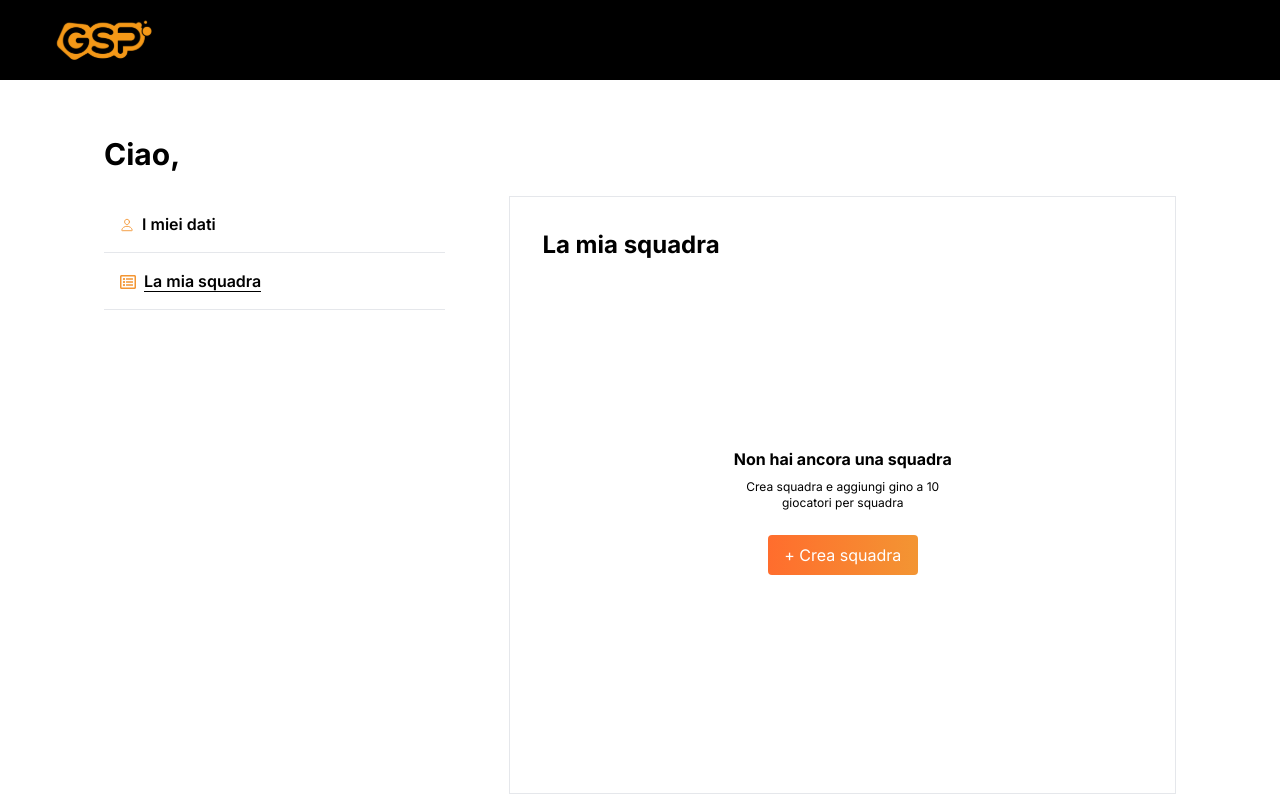
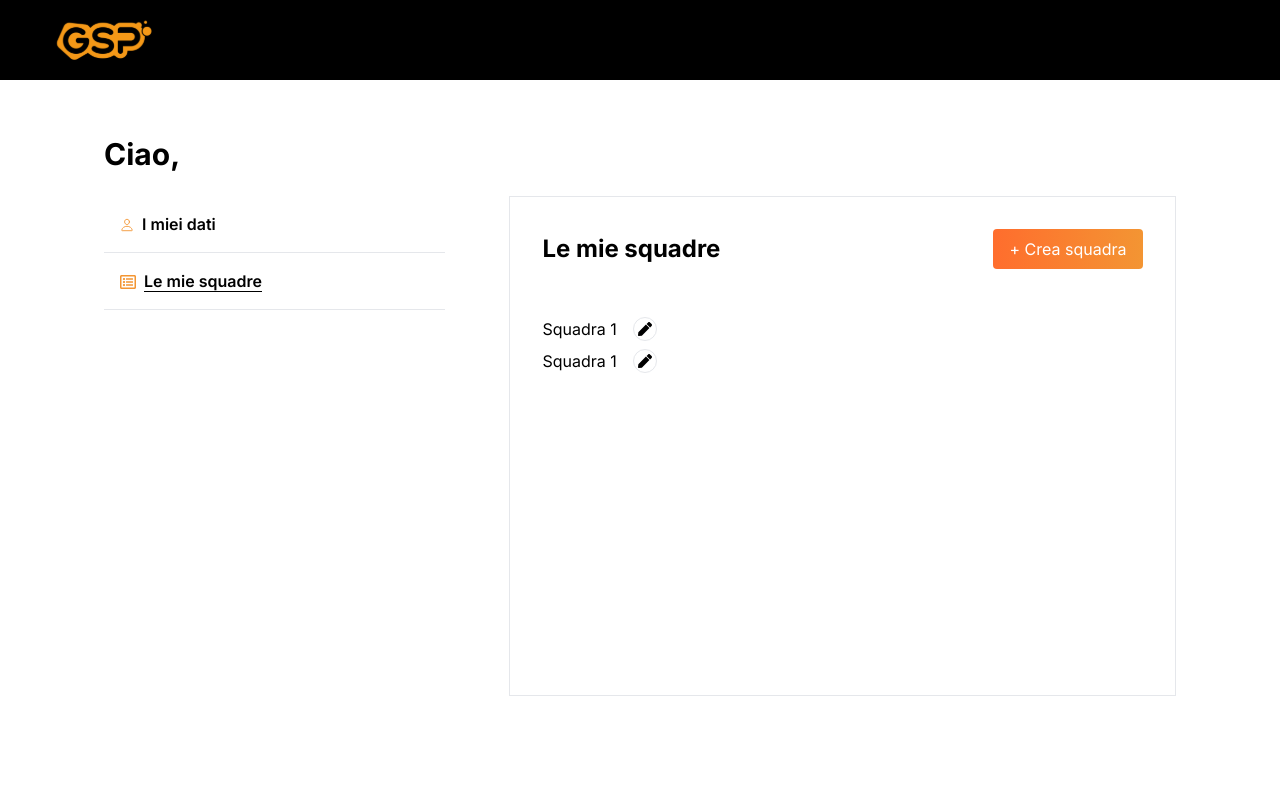
Before and after one commit to graziolieduardo/gsplizzana-frontend, a Next.js app: page /dashboard/squadra in a window 1280 px wide. Shown: the top 800 px of the page. Built offline with nearby package versions, Linux system fonts and the light colour scheme; no server answers.

Commit message:
add Dynamic squadra page and fix index squadra

```diff
--- a/src/api/client.tsx
+++ b/src/api/client.tsx
@@ -33,7 +33,7 @@ const errorHandler = (error: any) => {
     if (error?.response?.status === 401) {
         // clear user to force logout in case of unauthorized
         localStorage.removeItem("user");
-        window.location.replace("/");
+        // window.location.replace("/");
     }
     return Promise.reject(error);
 };
--- a/src/components/common/Giocatore.tsx
+++ b/src/components/common/Giocatore.tsx
@@ -3,7 +3,7 @@ import { FaChevronDown, FaChevronUp, FaTrash  } from "react-icons/fa";
 import AddPlayerModal from '../AddPlayerModal';
 
 
-export default function Giocatore({  isEditPage }: any) {
+export default function Giocatore() {
 
     const [isOpen, setIsOpen] = useState(false)
     const [isModalOpen, setIsModalOpen] = useState(false)
@@ -21,7 +21,7 @@ export default function Giocatore({  isEditPage }: any) {
                     }
                 </div>
 
-                {/* da aggiungere logicase e' capitano */}
+                {/* da aggiungere logica se e' capitano */}
                 <div> nome cognome (C)</div>
             </div>
 
@@ -40,10 +40,10 @@ export default function Giocatore({  isEditPage }: any) {
                 <div className='mt-2'>avatar_url</div>
 
                 {/* edit and delete button */}
-                {isEditPage && <div className='mt-2 gap-x-4 flex items-center '>
-                    <div onClick={ () => { setIsModalOpen(!isModalOpen) } } className='rounded w-full bg-white text-primary-dark font-semibold text-center py-2 border-gradient px-6'> Modifica</div>
-                    <div className='rounded-full border p-2 cursor-pointer'> <FaTrash className='text-lg'/> </div>
-                </div >}
+                 <div className='mt-2 gap-x-4 flex items-center '>
+                    <div onClick={ () => { setIsModalOpen(!isModalOpen) } } className='rounded cursor-pointer w-full bg-white text-primary-dark font-semibold text-center py-2 border-gradient px-6'> Modifica</div>
+                    <div className='rounded-full border p-2 cursor-pointer hover:border-gray-500'> <FaTrash className='text-lg'/> </div>
+                </div >
 
             </div>}
 
--- a/src/layouts/DashLayout.tsx
+++ b/src/layouts/DashLayout.tsx
@@ -30,7 +30,7 @@ export const DashLayout = ({ children }: LayoutProps) => {
                 <div className="md:w-[450px] h-full font-semibold md:pr-16">
                     <ul className="flex-1">
                         <li className="py-4 pl-4 border-b"><Link href="/dashboard/profile"><IoPersonOutline className="inline mr-1 text-sm text-primary" /> <span className={`${pathName?.includes('profile') ? 'border-b border-black' : ""}`}>I miei dati</span></Link></li>
-                        <li className="py-4 pl-4 border-b"><Link href="/dashboard/squadra"><FaRegListAlt className="inline mr-1 text-primary" /> <span className={`${pathName?.includes('squadra') ? 'border-b border-black' : ""}`}>La mia squadra</span> </Link></li>
+                        <li className="py-4 pl-4 border-b"><Link href="/dashboard/squadra"><FaRegListAlt className="inline mr-1 text-primary" /> <span className={`${pathName?.includes('squadra') ? 'border-b border-black' : ""}`}>Le mie squadre</span> </Link></li>
                     </ul>
                 </div>
 
--- /dev/null
+++ b/src/pages/dashboard/squadra/[squadra]/index.tsx
@@ -0,0 +1,57 @@
+import useTeamPlayers from '@/src/api/players/useTeamPlayers';
+import useTeams from '@/src/api/teams/useTeams';
+import Giocatore from '@/src/components/common/Giocatore';
+import { DashLayout } from '@/src/layouts/DashLayout'
+import { ReactElement } from 'react'
+
+export default function Index() {
+    const { teams } = useTeams();
+    const { teamPlayers } = useTeamPlayers(teams?.data[0]?.id);
+
+    return (
+        <div>
+            <h2 className='text-2xl font-bold'>Le mie squadre</h2>
+            <div>
+                {/* nome da squadra  */}
+                <div className='mt-4'>
+                    <div className='text-title-gray text-sm'>Nome della squadra </div>
+                    <div className='text-sm'>{teams?.data[0]?.name?.toUpperCase()}</div>
+                </div>
+
+                {/* tag squadra */}
+                <div className='mt-4'>
+                    <div className='text-title-gray text-sm'>tag squadra </div>
+                    <div className='text-sm'>{teams?.data[0]?.tag?.toUpperCase()}</div>
+                </div>
+
+                {/* avatar_url squadra */}
+                {/* <div className='mt-4'>
+                            <div className='text-title-gray text-sm'>Logo squadra </div>
+                            <div className='text-sm h-[50px] w-[90px] border'>logo</div>
+                        </div> */}
+
+                {/* biography squadra */}
+                {/* <div className='mt-4'>
+                            <div className='text-title-gray text-sm'>Biography </div>
+                            <div className='text-sm  '>Lorem ipsum dolor sit amet consectetur adipisicing elit. Maiores magnam eos culpa corporis aut perspiciatis veniam, porro officia voluptatem nam consequatur incidunt error. Mollitia totam qui atque, sequi laborum amet!</div>
+                        </div> */}
+
+
+                {/* giocatori */}
+                <div className='mt-4'>
+                    <h3 className='font-bold'>Giocatori (8/10)</h3>
+
+                    {/* prova con variabile dal esterno. da settare dentro nel componente quando farai map  */}
+                    <Giocatore  />
+                    <Giocatore />
+                </div>
+            </div>
+        </div>
+    )
+}
+
+Index.getLayout = function getLayout(page: ReactElement) {
+    return (
+        <DashLayout>{page}</DashLayout>
+    )
+}
--- a/src/pages/dashboard/squadra/index.tsx
+++ b/src/pages/dashboard/squadra/index.tsx
@@ -3,78 +3,53 @@ import { DashLayout } from '@/src/layouts/DashLayout'
 import { FaPen } from "react-icons/fa";
 import { ReactElement } from 'react'
 import Link from 'next/link'
-import useTeams from '@/src/api/teams/useTeams';
-import useTeamPlayers from '@/src/api/players/useTeamPlayers';
+
 
 export default function Index() {
 
-    // react query
-    const { teams } = useTeams();
-    const { teamPlayers } = useTeamPlayers(teams?.data[0]?.id);
+
 
     return (
         <div>
             {/* titolo pagina  */}
-            <div className='relative'>
-                <h2 className='text-2xl font-bold'>La mia squadra</h2>
+            <div className='flex items-center justify-between'>
+                <h2 className='text-2xl font-bold'>Le mie squadre</h2>
 
-                {/* edit button solo se la squadra ce */}
-                {teams?.data?.length > 0 && <Link href="/dashboard/squadra/edit-squadra" className='absolute right-0 top-0 border hover:border-primary rounded-full p-3'>
-
-                    <FaPen />
-                </Link>}
+                <div className="rounded bg-gradient-to-r from-primary-dark to-primary hover:to-primary-dark w-[150px] py-2 text-white text-center cursor-pointer ">
+                    <Link href="/dashboard/squadra/crea-squadra">+ Crea squadra</Link>
+                </div>
             </div>
 
             {/* se non ce squadra */}
 
 
             {
-                true ?
-                // teams?.data?.length <= 0 ?
+                false ?
+                    // teams?.data?.length <= 0 ?
                     <div className='flex justify-center items-center h-[500px]'>
                         <div className='w-[220px] text-center'>
                             <div className='font-bold'>Non hai ancora una squadra</div>
                             <div className='text-xs mt-2'>Crea squadra e aggiungi gino a 10 giocatori per squadra</div>
-                            <div className="rounded bg-gradient-to-r from-primary-dark to-primary hover:to-primary-dark w-[150px] py-2 mx-auto text-white text-center cursor-pointer mt-6">
-                                <Link href="/dashboard/squadra/crea-squadra">+ Crea squadra</Link>
-                            </div>
                         </div>
                     </div>
                     :
-                    <div>
-                        {/* nome da squadra  */}
-                        <div className='mt-4'>
-                            <div className='text-title-gray text-sm'>Nome della squadra </div>
-                            <div className='text-sm'>{teams?.data[0]?.name?.toUpperCase()}</div>
-                        </div>
+                    <div className='mt-12'>
 
-                        {/* tag squadra */}
-                        <div className='mt-4'>
-                            <div className='text-title-gray text-sm'>tag squadra </div>
-                            <div className='text-sm'>{teams?.data[0]?.tag?.toUpperCase()}</div>
-                        </div>
+                        {/* da aggiungere lista di squadre  */}
 
-                        {/* avatar_url squadra */}
-                        {/* <div className='mt-4'>
-                            <div className='text-title-gray text-sm'>Logo squadra </div>
-                            <div className='text-sm h-[50px] w-[90px] border'>logo</div>
-                        </div> */}
+                        <Link className='flex items-center mt-2' href={'/dashboard/squadra/1'}>
+                            <p>Squadra 1</p>
+                            <div className='ml-4 border p-1 rounded-full'>
+                                <FaPen className=' text-sm'></FaPen>
+                            </div>
+                        </Link>
 
-                        {/* biography squadra */}
-                        {/* <div className='mt-4'>
-                            <div className='text-title-gray text-sm'>Biography </div>
-                            <div className='text-sm  '>Lorem ipsum dolor sit amet consectetur adipisicing elit. Maiores magnam eos culpa corporis aut perspiciatis veniam, porro officia voluptatem nam consequatur incidunt error. Mollitia totam qui atque, sequi laborum amet!</div>
-                        </div> */}
-
-
-                        {/* giocatori */}
-                        <div className='mt-4'>
-                            <h3 className='font-bold'>Giocatori (8/10)</h3>
-
-                            {/* prova con variabile dal esterno. da settare dentro nel componente quando farai map  */}
-                            <Giocatore isCapitan={true} />
-                            <Giocatore />
-                        </div>
+                        <Link className='flex items-center mt-2' href={'/dashboard/squadra/1'}>
+                            <p>Squadra 1</p>
+                            <div className='ml-4 border p-1 rounded-full'>
+                                <FaPen className=' text-sm'></FaPen>
+                            </div>
+                        </Link>
                     </div>
             }
         </div>
```
